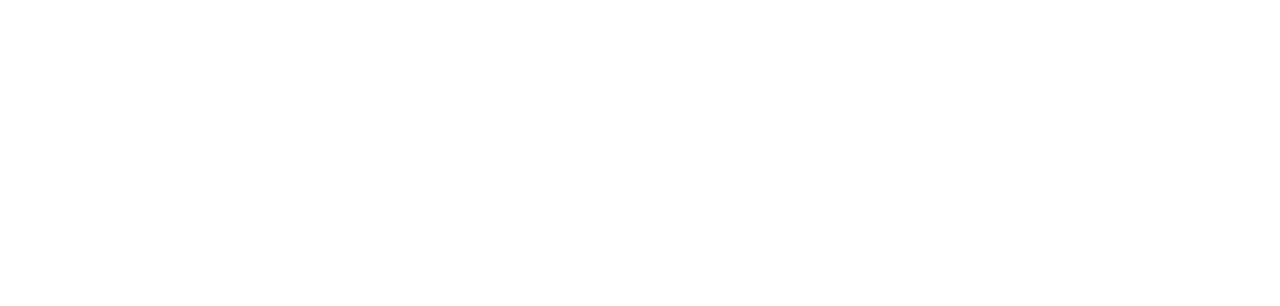
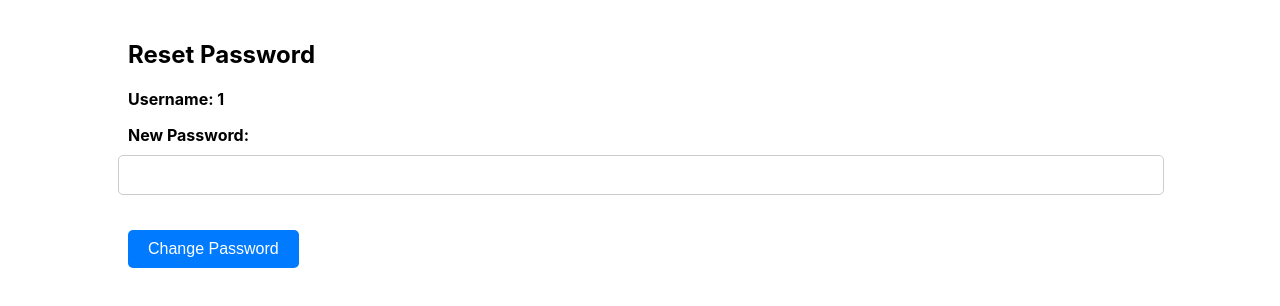
Before and after one commit to MagnumOpusSirius/capstone-bank-app, a React (Create React App) app in the folder frontend/bank-app-ui/: page /reset-password/1 in a window 1280 px wide. Before the commit this address had no page. Shown: the top 306 px of the page. Built offline with nearby package versions, Linux system fonts and the light colour scheme.

Commit message:
Password recovery done! Finally

```diff
--- a/frontend/bank-app-ui/src/App.js
+++ b/frontend/bank-app-ui/src/App.js
@@ -12,6 +12,7 @@
 import ProfileUpdate from "./Component/profile/ProfileUpdate";
 import MoneyTransfer from "./Component/transfer/MoneyTransfer";
 import PasswordRecovery from "./Component/Forget_Password/PasswordRecovery";
+import ResetPassword from "./Component/Forget_Password/ResetPassword";
 function App() {
   const customerId = localStorage.getItem("customerId");
   // console.log("customerId in app.js:", customerId);
@@ -23,6 +24,8 @@
         <Route path="/register" element={<Register />} />
         {/* <Route path="/forgot-password" element={<ForgetPassword />} /> */}
         <Route path="/forgot-password" element={<PasswordRecovery />} />
+        <Route path="/reset-password/:username" element={<ResetPassword />} />
+
         <Route path="/dashboard/:customerId" element={<Dashboard />} />
         {/* Nested routes for dashboard components */}
         {/* <Route path="/" element={<NavigationMenu />} /> */}
--- /dev/null
+++ b/frontend/bank-app-ui/src/Component/Forget_Password/ResetPassword.css
@@ -0,0 +1,40 @@
+.reset-password-container {
+    width: 80%;
+    margin: 0 auto;
+    padding: 20px;
+  }
+
+  h2 {
+    font-size: 24px;
+    margin-bottom: 20px;
+  }
+
+  p {
+    font-weight: bold;
+  }
+
+  label {
+    display: block;
+    margin-top: 10px;
+  }
+
+  input {
+    width: 100%;
+    padding: 10px;
+    border: 1px solid #ccc;
+    border-radius: 5px;
+    margin-bottom: 20px;
+  }
+
+  button {
+    background-color: #007bff;
+    color: #fff;
+    border: none;
+    padding: 10px 20px;
+    border-radius: 5px;
+    cursor: pointer;
+  }
+
+  button:hover {
+    background-color: #0056b3;
+  }
--- /dev/null
+++ b/frontend/bank-app-ui/src/Component/Forget_Password/ResetPassword.js
@@ -0,0 +1,48 @@
+import React, { useState } from "react";
+import axios from "axios";
+import { useParams, useNavigate } from "react-router-dom";
+import "./ResetPassword.css"; // Import your CSS file
+
+function ResetPassword() {
+  const { username } = useParams();
+  const [newPassword, setNewPassword] = useState("");
+  const [message, setMessage] = useState("");
+  const navigate = useNavigate();
+
+  const handlePasswordChange = async () => {
+    try {
+      const response = await axios.put(
+        `http://localhost:8086/api/customer/${username}/forgot`,
+        { username, password: newPassword }
+      );
+
+      if (response.status === 200) {
+        setMessage("Password updated successfully");
+        navigate("/");
+      } else {
+        setMessage("Sorry, password not updated");
+      }
+    } catch (error) {
+      console.error("Error updating password:", error);
+    }
+  };
+
+  return (
+    <div className="reset-password-container">
+      {" "}
+      {/* Add a className */}
+      <h2>Reset Password</h2>
+      <p>Username: {username}</p>
+      <label>New Password:</label>
+      <input
+        type="password"
+        value={newPassword}
+        onChange={(e) => setNewPassword(e.target.value)}
+      />
+      <button onClick={handlePasswordChange}>Change Password</button>
+      <p className="message">{message}</p> {/* Add a className */}
+    </div>
+  );
+}
+
+export default ResetPassword;
```
Also changed, not shown: 1 other file (tests, documents, lock files or other folders).
